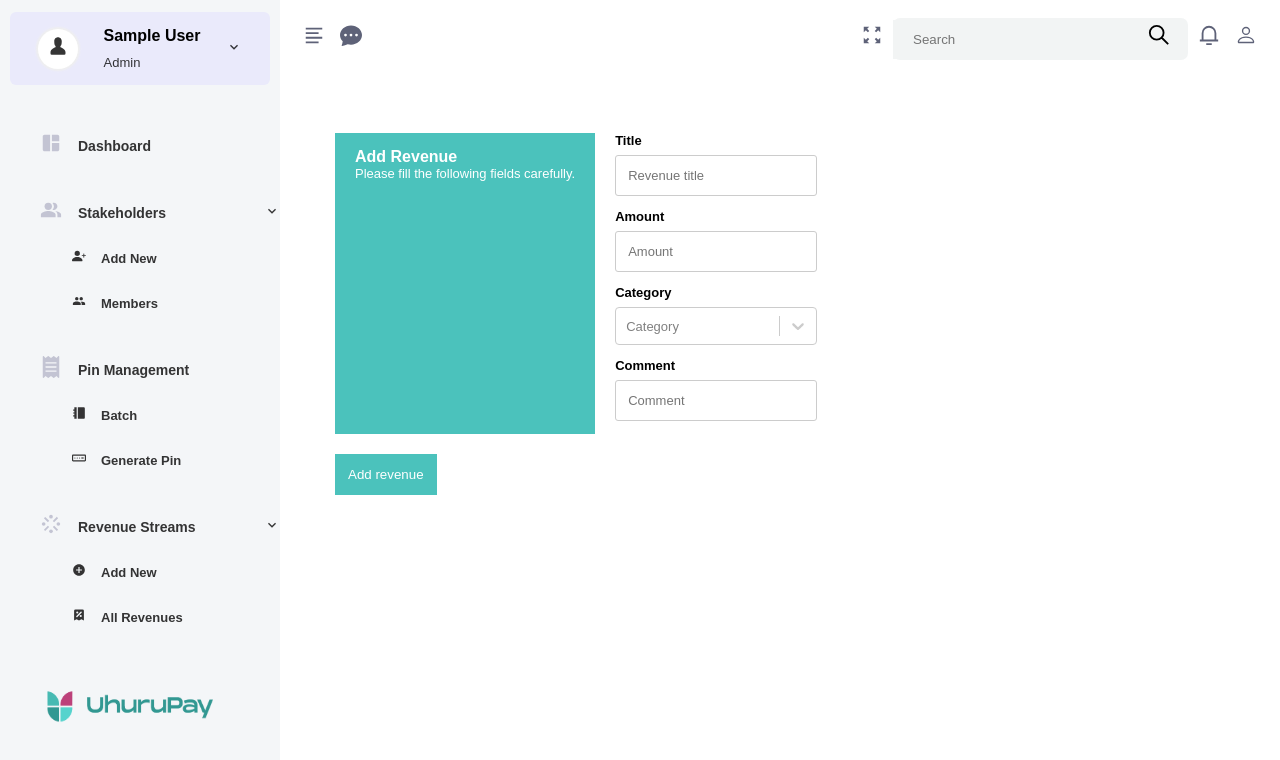
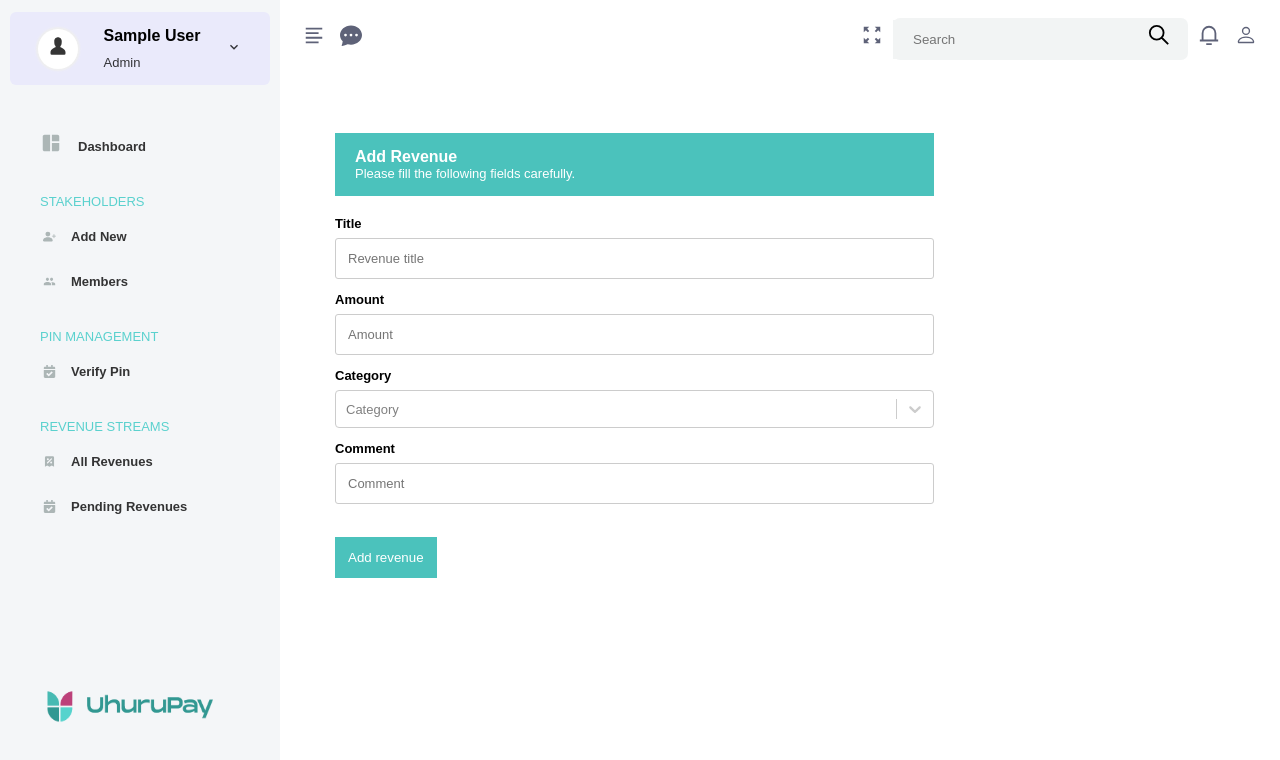
Before and after one commit to LekanSaheed/uhuru-pay, a Next.js app: page /dashboard/add-revenue in a window 1280 px wide. Shown: the top 760 px of the page. Built offline with nearby package versions, Linux system fonts and the light colour scheme; sample sign-in values are in the browser's storage; a web font is replaced by a local one.

Commit message:
Watimagbo

```diff
--- a/components/AddStakeholder.js
+++ b/components/AddStakeholder.js
@@ -185,6 +185,7 @@ const AddStakeholder = () => {
                     value={phone}
                     placeholder="Phone"
                     onChange={(e) => setPhone(e.target.value)}
+                    type='number'
                   />
                   <label>
                     Phone number must start with country code e.g (234)
@@ -209,6 +210,7 @@ const AddStakeholder = () => {
                   value={email}
                   placeholder="Email Address"
                   onChange={(e) => setEmail(e.target.value)}
+                  type='email'
                 />
               </div>
               <div className={classes.columns}>
--- a/components/DashBoardAside.js
+++ b/components/DashBoardAside.js
@@ -23,7 +23,12 @@ const DashBoardAside = () => {
         {React.Children.toArray(
           asideContents.map((aside) => {
             return (
-              <li className={classes.aside} key={aside.text}>
+              <li
+                className={`${classes.aside} ${
+                  aside.link === router.pathname ? classes.active : ""
+                }`}
+                key={aside.text}
+              >
                 {aside.link ? (
                   <Link
                     href={"/dashboard" + aside.link}
@@ -31,9 +36,7 @@ const DashBoardAside = () => {
                   >
                     <a
                       className={`${classes.link_flex}  ${
-                        router.pathname == `"/dashboard${aside.link}`
-                          ? classes.active
-                          : ""
+                        router.pathname === `/dashboard` ? classes.active : ""
                       }`}
                     >
                       <span
@@ -51,77 +54,91 @@ const DashBoardAside = () => {
                         >
                           {aside.icon}
                         </i>
-                        <span style={{ fontSize: "14px" }}>{aside.text}</span>
-                      </span>{" "}
+                        <span>{aside.text}</span>
+                      </span>
                     </a>
                   </Link>
                 ) : (
                   <span
-                    onClick={() => toggleDropdown(aside)}
                     className={classes.link_flex}
                     style={{
                       display: "flex",
                       justifyContent: "space-between",
-                      gap: "16px",
+                      gap: "13px",
                       alignItems: "center",
                     }}
                   >
-                    <span
-                      style={{
-                        display: "flex",
-                        justifyContent: "space-between",
-                        gap: "16px",
-                        alignItems: "center",
-                        fontSize: "14px",
-                      }}
-                    >
-                      <i className={classes.icon}>{aside.icon}</i>
+                    {aside.icon && <i className={classes.icon}>{aside.icon}</i>}
+                    <span className={aside.icon ? "" : classes.padText}>
                       {aside.text}
-                    </span>
-                    <span>
-                      {aside.expandable && (
-                        <>
-                          {aside.open ? (
-                            <MdKeyboardArrowDown />
-                          ) : (
-                            <MdKeyboardArrowRight />
-                          )}
-                        </>
-                      )}
                     </span>
                   </span>
                 )}
 
-                <div
-                  className={aside.open ? classes.showdrop : classes.hide_drop}
-                >
+                <div className={classes.showdrop}>
                   {aside.dropdown && (
                     <div className={classes.dropdown}>
-                      {React.Children.toArray(
-                        aside.dropdown.map((drop) => {
+                      {user.role === "admin"
+                        ? aside.dropdown
+                            .filter(
+                              (i) =>
+                                i.access === "admin" || i.access === undefined
+                            )
+                            .map((i) => {
                               return (
-                            <>
-                              <Link
-                                key={drop.text}
-                                href={"/dashboard" + drop.link}
-                              >
+                                <Link href={"/dashboard" + i.link}>
                                   <a
                                     style={{
                                       display: "flex",
                                       gap: "15px",
                                       alignItems: "center",
+                                      cursor: "pointer",
                                     }}
+                                    className={
+                                      router.pathname === "/dashboard" + i.link
+                                        ? classes.active
+                                        : ""
+                                    }
                                   >
-                                  <span>{drop.icon}</span>
+                                    <span className={classes.icon}>
+                                      {i.icon}
+                                    </span>
                                     <span style={{ fontSize: "13px" }}>
-                                    {drop.text}
+                                      {i.text}
                                     </span>
                                   </a>
                                 </Link>
-                            </>
                               );
                             })
-                      )}
+                        : aside.dropdown
+                            .filter(
+                              (i) =>
+                                i.access === "regular" || i.access === undefined
+                            )
+                            .map((i) => {
+                              return (
+                                <Link href={"/dashboard" + i.link}>
+                                  <a
+                                    style={{
+                                      display: "flex",
+                                      gap: "15px",
+                                      alignItems: "center",
+                                      cursor: "pointer",
+                                    }}
+                                    className={
+                                      router.pathname === "/dashboard" + i.link
+                                        ? classes.active
+                                        : ""
+                                    }
+                                  >
+                                    <span className={classes.icon}>
+                                      {i.icon}
+                                    </span>
+                                    <span>{i.text}</span>
+                                  </a>
+                                </Link>
+                              );
+                            })}
                     </div>
                   )}
                 </div>
@@ -130,6 +147,7 @@ const DashBoardAside = () => {
           })
         )}
       </ul>
+
       <footer className={classes.asideFooter}>
         <div style={{ padding: " 10px" }}>
           <Image width={200} height={50} src="/WORDMARK.png" />
--- a/components/DashBoardAside.module.css
+++ b/components/DashBoardAside.module.css
@@ -1,15 +1,19 @@
 .asideContainer {
   display: flex;
   list-style: none;
-  gap: 30px;
+  gap: 20px;
   flex-direction: column;
   line-height: 35px;
   margin-top: 20%;
   flex: 1 1 70%;
   height: 70%;
-  justify-content: space-between;
+  overflow: hidden;
+  scroll-behavior: smooth;
+  transition: all 0.4s ease-in-out;
+}
+.asideContainer:hover {
   overflow: auto;
-  scroll-behavior: smooth;
+  transition: all 0.4s ease-in-out;
 }
 .asideContainer::-webkit-scrollbar {
   width: 0.8em;
@@ -39,12 +43,6 @@
   transition: 0.4s;
   transform: scaleY(1);
 }
-.hide_drop {
-  transform: scaleY(0);
-  transform-origin: left top;
-  height: 0;
-  transition: 0.2s ease-in-out;
-}
 
 .dropdown a:hover {
   color: black;
@@ -56,17 +54,15 @@
 }
 .icon {
   font-size: 22px;
-  color: #c3c4d3;
+  color: #7e8d8d9d;
   display: block;
 }
-.link_flex span {
-  display: block;
-}
-.link_flex a {
-  display: block;
-}
-.link_flex i {
-  display: block;
+.padText {
+  color: #5ad1ce;
+  font-weight: 500 !important;
+  text-transform: uppercase;
+  font-size: 13px;
+  padding-bottom: 0;
 }
 .link_flex {
   display: flex;
@@ -74,7 +70,7 @@
   justify-content: space-between;
   gap: 10px;
   transition: 0.2s ease-in-out;
-  font-size: 16px;
+  font-size: 13px;
   font-weight: 600;
   cursor: pointer;
 }
@@ -82,11 +78,14 @@
   color: goldenrod !important;
 }
 .dropdown {
-  margin-left: 32px;
+  margin-left: 3px;
   display: flex;
   flex-direction: column;
-  margin-top: 10px;
   gap: 10px;
+}
+.dropdown span {
+  display: inline-flex;
+  align-items: center;
 }
 .asideFooter {
   padding: 20px;
@@ -94,7 +93,7 @@
   height: 20%;
 }
 .dropdown span {
-  font-size: 14px;
+  font-size: 13px;
   font-weight: 600;
 }
 .asideLink {
@@ -104,6 +103,7 @@
   display: flex;
   gap: 20px;
   align-items: baseline;
+  font-size: 13px;
 }
 .link_hover:hover {
   color: black !important;
--- a/components/Wallet.module.css
+++ b/components/Wallet.module.css
@@ -13,7 +13,7 @@
   display: flex;
   align-items: center;
   justify-content: center;
-  background-color: rgb(43, 84, 209);
+  background-color: #4bc2bc;
   color: white;
   flex-direction: column;
   padding: 20px 30px;
--- a/context/defaultState.js
+++ b/context/defaultState.js
@@ -10,7 +10,12 @@ import { BsFillPersonPlusFill } from "react-icons/bs";
 import { IoMdPeople } from "react-icons/io";
 import { BiMessageSquareAdd } from "react-icons/bi";
 import { HiReceiptTax } from "react-icons/hi";
-import { FaReceipt, FaStream } from "react-icons/fa";
+import {
+  FaCalendar,
+  FaCalendarCheck,
+  FaReceipt,
+  FaStream,
+} from "react-icons/fa";
 import { CgPassword } from "react-icons/cg";
 export const defaultState = {
   isDropdown: true,
@@ -31,7 +36,6 @@ export const defaultState = {
       id: 2,
       text: "Stakeholders",
       expandable: true,
-      icon: <MdPeopleAlt />,
       dropdown: [
         {
           text: "Add New",
@@ -51,11 +55,26 @@ export const defaultState = {
     {
       id: 3,
       text: "Pin Management",
-      icon: <FaReceipt />,
       open: true,
       dropdown: [
-        { text: "Batch", icon: <RiBookletFill />, link: "/pin-batch" },
-        { text: "Generate Pin", icon: <CgPassword />, link: "/pin" },
+        {
+          text: "Verify Pin",
+          icon: <FaCalendarCheck />,
+          link: "/verify-pin",
+          access: "admin",
+        },
+        {
+          text: "Batch",
+          icon: <RiBookletFill />,
+          link: "/pin-batch",
+          access: "regular",
+        },
+        {
+          text: "Generate Pin",
+          icon: <CgPassword />,
+          link: "/pin",
+          access: "regular",
+        },
       ],
     },
     {
@@ -63,19 +82,25 @@ export const defaultState = {
       open: true,
       text: "Revenue Streams",
       expandable: true,
-      icon: <MdStream />,
       dropdown: [
         {
           text: "Add New",
           icon: <MdOutlineAddCircle />,
           link: "/add-revenue",
           isConditioned: true,
+          access: "regular",
         },
         {
           text: "All Revenues",
           icon: <HiReceiptTax />,
           link: "/all-revenues",
         },
+        {
+          text: "Pending Revenues",
+          icon: <FaCalendarCheck />,
+          link: "/pending-revenues",
+          access: "admin",
+        },
       ],
     },
   ],
--- a/package.json
+++ b/package.json
@@ -13,15 +13,20 @@
     "@material-ui/core": "^4.12.3",
     "@mui/material": "^5.0.6",
     "@mui/styles": "^5.0.2",
+    "@react-pdf/renderer": "^2.0.21",
     "cookie": "^0.4.1",
     "delete-all-cookies": "^0.3.0",
     "framer-motion": "^5.2.0",
     "icomoon-react": "^2.0.19",
+    "jspdf": "^2.4.0",
+    "jspdf-autotable": "^3.5.23",
     "next": "12.0.1",
+    "qrcode": "^1.4.4",
     "react": "17.0.2",
     "react-dom": "17.0.2",
     "react-hot-toast": "^2.1.1",
     "react-icons": "^4.3.1",
+    "react-qr-code": "^2.0.2",
     "react-select": "^5.2.0"
   },
   "devDependencies": {
--- a/pages/dashboard/add-revenue.module.css
+++ b/pages/dashboard/add-revenue.module.css
@@ -6,7 +6,7 @@
   flex-wrap: wrap;
   flex-basis: 100%;
   flex-direction: column;
-  padding: 40px;
+  padding: 10px;
 }
 .input_container {
   flex: 1 1 70%;
@@ -57,7 +57,7 @@
 }
 @media (min-width: 801px) {
   .form {
-    flex-direction: row;
+    padding: 40px;
     width: 70%;
   }
 }
```
Also changed, not shown: pages/dashboard/pending-revenues.js (added, +238 -0 lines), pages/dashboard/pin-batch.js (+47 -16 lines), 1 other file (tests, documents, lock files or other folders). Lines whose indentation alone changed are shown as unchanged.
